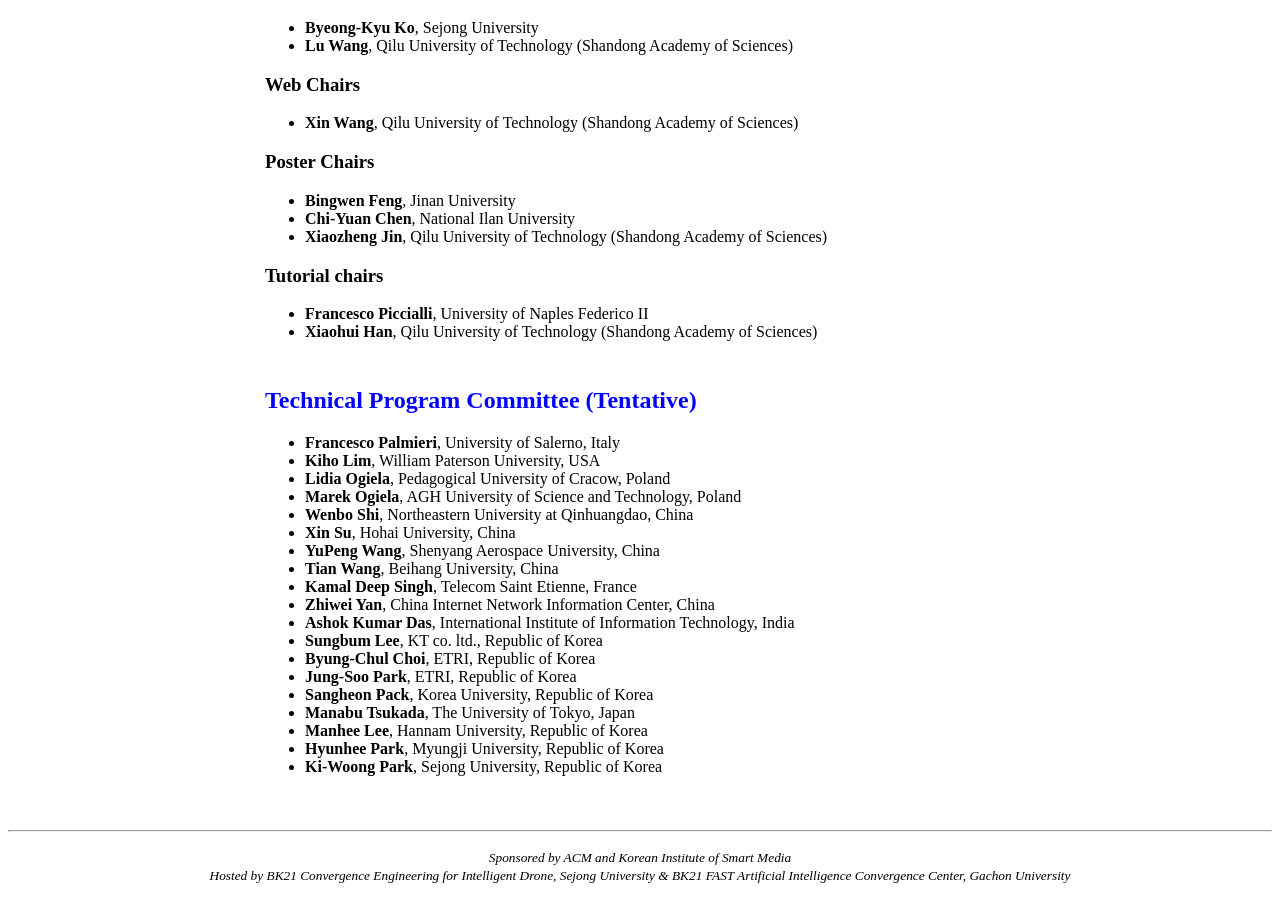
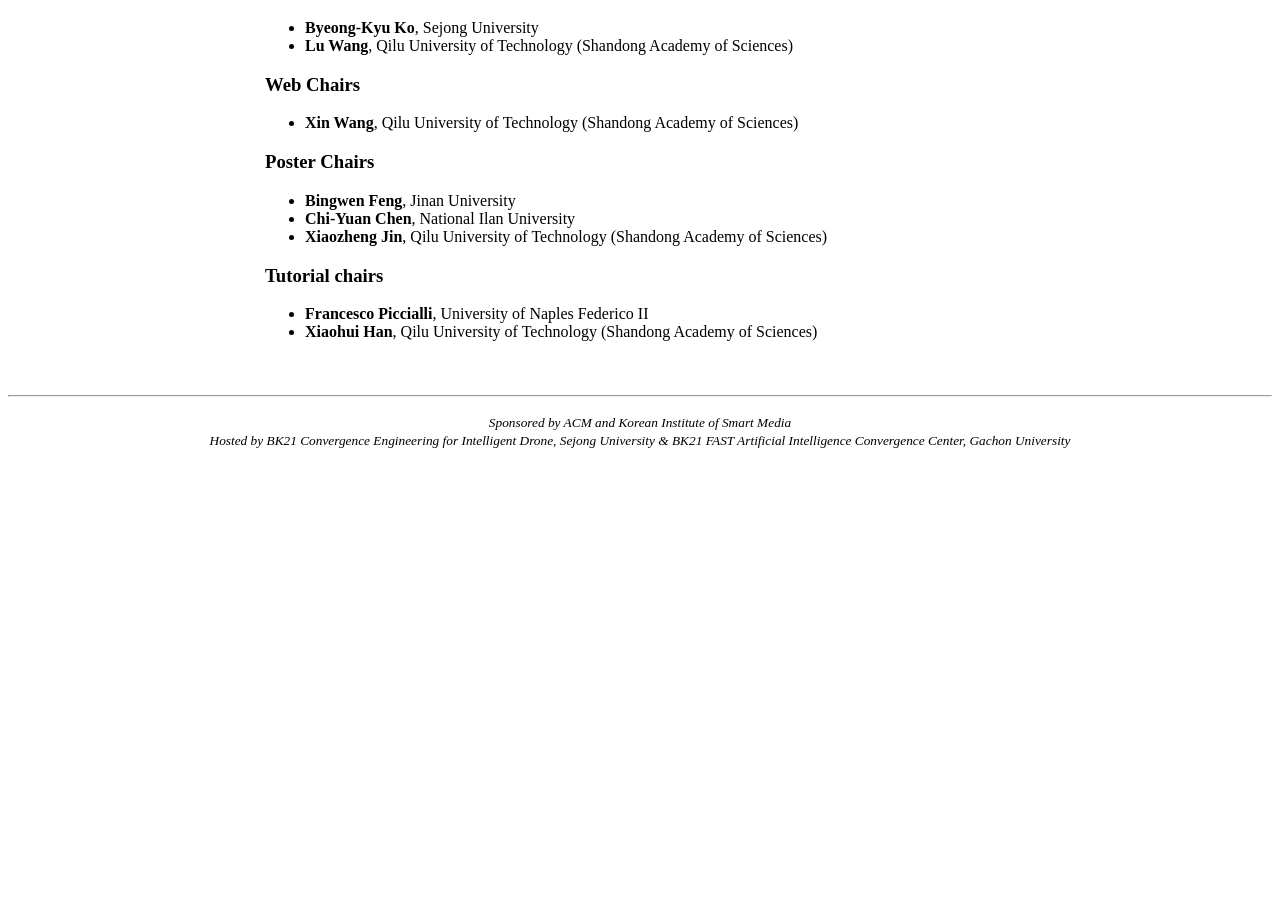
Before and after one commit to icea-conf/2021, a Jekyll site: the page built from committee/index.html, in a window 1280 px wide and 900 px high, scrolled down 1361 px. Built offline with Jekyll 4.4.1, drawn with Linux system fonts in a browser that asks for light colours; after the commit the page ends 1826 px from its top, so only the background shows below that.

Commit message:
Update index.html

```diff
--- a/committee/index.html
+++ b/committee/index.html
@@ -85,30 +85,5 @@
 					<li><b>Xiaohui Han</b>, Qilu University of Technology (Shandong Academy of Sciences)</li>
 				</ul>
 		</div>
-
-		<div style="padding-top: 10px">
-			<h2 style="color:#0000FF">Technical Program Committee (Tentative)</h2>
-			<ul>
-				<li><b>Francesco Palmieri</b>, University of Salerno, Italy</li>
-				<li><b>Kiho Lim</b>, William Paterson University, USA</li>
-				<li><b>Lidia Ogiela</b>, Pedagogical University of Cracow, Poland</li>
-				<li><b>Marek Ogiela</b>, AGH University of Science and Technology, Poland</li>
-				<li><b>Wenbo Shi</b>, Northeastern University at Qinhuangdao, China</li>
-				<li><b>Xin Su</b>, Hohai University, China</li>
-				<li><b>YuPeng Wang</b>, Shenyang Aerospace University, China</li>
-				<li><b>Tian Wang</b>, Beihang University, China</li>
-				<li><b>Kamal Deep Singh</b>, Telecom Saint Etienne, France</li>
-				<li><b>Zhiwei Yan</b>, China Internet Network Information Center, China</li>
-				<li><b>Ashok Kumar Das</b>, International Institute of Information Technology, India</li>
-				<li><b>Sungbum Lee</b>, KT co. ltd., Republic of Korea</li>
-				<li><b>Byung-Chul Choi</b>, ETRI, Republic of Korea</li>
-				<li><b>Jung-Soo Park</b>, ETRI, Republic of Korea</li>
-				<li><b>Sangheon Pack</b>, Korea University, Republic of Korea</li>
-				<li><b>Manabu Tsukada</b>, The University of Tokyo, Japan</li>
-				<li><b>Manhee Lee</b>, Hannam University, Republic of Korea</li>
-				<li><b>Hyunhee Park</b>, Myungji University, Republic of Korea</li>
-				<li><b>Ki-Woong Park</b>, Sejong University, Republic of Korea</li>
-			</ul>
-		</div>
 	</div>
 </div>
```
